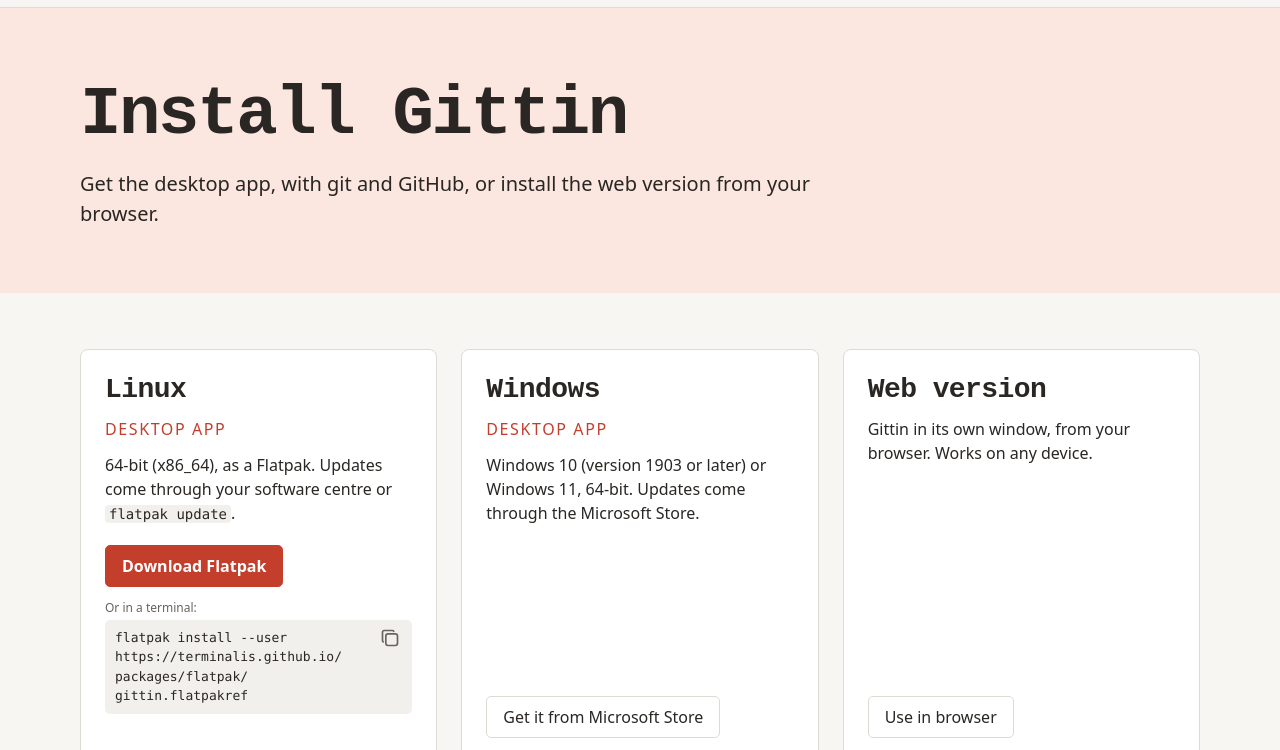
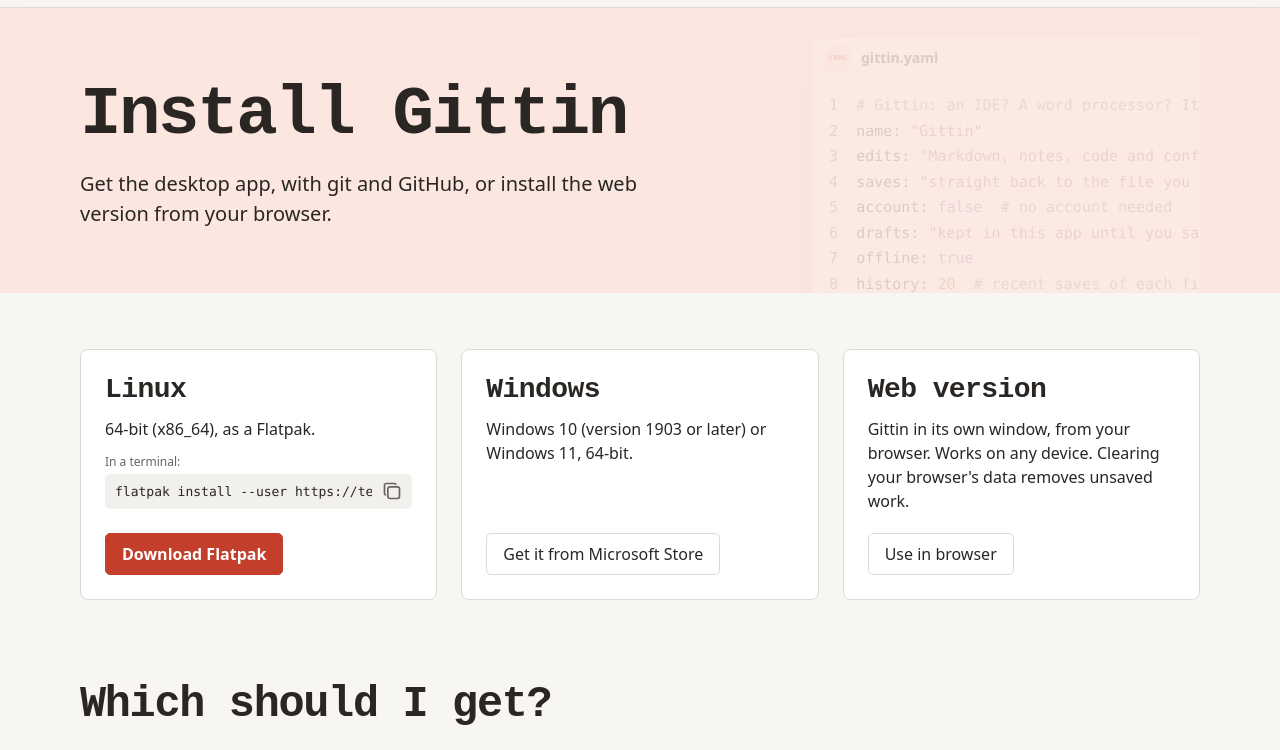
Before and after one commit to terminalis/gittin, a website built with Vite: page install/index.html in a window 1280 px wide. Shown: the part 56-806 px from the top of the page. Built offline with nearby package versions, Linux system fonts and the light colour scheme.

Commit message:
Rework the install cards, retake the git and GitHub shots, and drop the landing's Desktop app labels

```diff
--- a/install/index.html
+++ b/install/index.html
@@ -35,38 +35,52 @@
     </header>
     <main>
       <section class="install-head" aria-labelledby="install-title">
-        <h1 id="install-title">Install Gittin</h1>
-        <p>Get the desktop app, with git and GitHub, or install the web version from your browser.</p>
+        <div class="install-art" aria-hidden="true"><div class="install-snippet"><div class="install-snippet-bar"><span class="install-snippet-tile">YAML</span>gittin.yaml</div><pre><span class="install-snippet-number">1</span><span class="syntax-comment"># Gittin: an IDE? A word processor? It's just plain text</span>
+<span class="install-snippet-number">2</span>name: <span class="syntax-string">"Gittin"</span>
+<span class="install-snippet-number">3</span>edits: <span class="syntax-string">"Markdown, notes, code and config files"</span>
+<span class="install-snippet-number">4</span>saves: <span class="syntax-string">"straight back to the file you opened"</span>
+<span class="install-snippet-number">5</span>account: <span class="syntax-keyword">false</span>  <span class="syntax-comment"># no account needed</span>
+<span class="install-snippet-number">6</span>drafts: <span class="syntax-string">"kept in this app until you save"</span>
+<span class="install-snippet-number">7</span>offline: <span class="syntax-keyword">true</span>
+<span class="install-snippet-number">8</span>history: <span class="syntax-number">20</span>  <span class="syntax-comment"># recent saves of each file</span>
+<span class="install-snippet-number">9</span>languages:
+<span class="install-snippet-number">10</span>  - Markdown
+<span class="install-snippet-number">11</span>  - plain text
+<span class="install-snippet-number">12</span>  - JSON
+<span class="install-snippet-number">13</span>  - YAML
+<span class="install-snippet-number">14</span>  - CSS</pre></div></div>
+        <div class="install-head-copy">
+          <h1 id="install-title">Install Gittin</h1>
+          <p>Get the desktop app, with git and GitHub, or install the web version from your browser.</p>
+        </div>
       </section>
       <div class="install-cards">
         <section class="install-card" data-card="windows" aria-labelledby="windows-title">
           <h2 id="windows-title">Windows</h2>
-          <p class="site-label">Desktop app</p>
-          <p>Windows 10 (version 1903 or later) or Windows 11, 64-bit. Updates come through the Microsoft Store.</p>
+          <p>Windows 10 (version 1903 or later) or Windows 11, 64-bit.</p>
           <p class="install-actions"><a class="action primary" data-main href="https://apps.microsoft.com/detail/9NDJ4HR0FF1H" target="_blank" rel="noopener noreferrer">Get it from Microsoft Store</a></p>
         </section>
         <section class="install-card" data-card="linux" aria-labelledby="linux-title">
           <h2 id="linux-title">Linux</h2>
-          <p class="site-label">Desktop app</p>
-          <p>64-bit (x86_64), as a Flatpak. Updates come through your software centre or <code>flatpak update</code>.</p>
-          <p class="install-actions"><a class="action" data-main href="https://terminalis.github.io/packages/flatpak/gittin.flatpakref" target="_blank" rel="noopener noreferrer">Download Flatpak</a></p>
+          <p>64-bit (x86_64), as a Flatpak.</p>
           <div class="install-terminal">
-            <small>Or in a terminal:</small>
+            <small>In a terminal:</small>
             <div class="install-command">
-              <code tabindex="0">flatpak install --user https://terminalis.github.io/<wbr>packages/<wbr>flatpak/<wbr>gittin.flatpakref</code>
+              <code tabindex="0">flatpak install --user https://terminalis.github.io/packages/flatpak/gittin.flatpakref</code>
               <button type="button" class="install-copy" aria-label="Copy command" title="Copy command"><svg class="app-icon" xmlns="http://www.w3.org/2000/svg" width="20" height="20" viewBox="0 0 24 24" fill="none" stroke="currentColor" stroke-width="2" stroke-linecap="round" stroke-linejoin="round" aria-hidden="true" focusable="false"><path d="M7 9.667a2.667 2.667 0 0 1 2.667 -2.667h8.666a2.667 2.667 0 0 1 2.667 2.667v8.666a2.667 2.667 0 0 1 -2.667 2.667h-8.666a2.667 2.667 0 0 1 -2.667 -2.667l0 -8.666" /><path d="M4.012 16.737a2.005 2.005 0 0 1 -1.012 -1.737v-10c0 -1.1 .9 -2 2 -2h10c.75 0 1.158 .385 1.5 1" /></svg></button>
             </div>
             <p class="install-status" role="status" aria-live="polite"></p>
           </div>
+          <p class="install-actions"><a class="action" data-main href="https://terminalis.github.io/packages/flatpak/gittin.flatpakref" target="_blank" rel="noopener noreferrer">Download Flatpak</a></p>
         </section>
         <section class="install-card" data-card="web" aria-labelledby="web-title">
           <h2 id="web-title">Web version</h2>
-          <p>Gittin in its own window, from your browser. Works on any device.</p>
+          <p>Gittin in its own window, from your browser. Works on any device. Clearing your browser's data removes unsaved work.</p>
           <p class="install-lead-note" hidden>On a Mac, iPhone, iPad or Android, install the web version.</p>
           <p class="install-hint" data-hint="add-to-dock" hidden>In Safari, choose File › Add to Dock.</p>
           <p class="install-hint" data-hint="add-to-home-screen" hidden>In Safari, tap Share, then Add to Home Screen.</p>
           <p class="install-hint" data-hint="cannot-install" hidden>Your browser can't install Gittin, but you can use it here.</p>
-          <p class="install-actions"><button type="button" class="web-install" hidden>Install</button><a class="action" data-main href="/use/">Use in browser</a></p>
+          <p class="install-actions"><button type="button" class="web-install" hidden>Install web app</button><a class="action" data-main href="/use/">Use in browser</a></p>
         </section>
       </div>
       <section class="install-compare" aria-labelledby="compare-title">
--- a/src/site/install.ts
+++ b/src/site/install.ts
@@ -29,9 +29,11 @@ if (leading) {
 const shown = hint(visitor);
 if (shown) web.querySelector<HTMLElement>(`[data-hint="${shown}"]`)!.hidden = false;
 
-/** Shows or hides Install; leading with the web version, it is the primary button while it shows. */
+/** While the browser offers installation, Install web app takes Use in browser's place; leading with the web version,
+ * it is the primary button. */
 function offering(on: boolean) {
   installButton.hidden = !on;
+  useInBrowser.hidden = on;
   if (leading !== 'web') return;
   installButton.classList.toggle('primary', on);
   useInBrowser.classList.toggle('primary', !on);
--- a/src/site/site.css
+++ b/src/site/site.css
@@ -196,14 +196,6 @@
   font-weight: 700;
   font-size: 18px;
   letter-spacing: .05em;
-  color: var(--accent);
-}
-/* Small uppercase labels: Desktop app on the landing's first sections and under the install page's desktop cards. */
-.site-label {
-  margin: 0;
-  font: 700 13px var(--font-primary);
-  letter-spacing: .1em;
-  text-transform: uppercase;
   color: var(--accent);
 }
 .feature h2 {
@@ -457,8 +449,77 @@
   padding-top: 64px;
 }
 .install-head {
+  position: relative;
+  overflow: hidden;
   padding: 72px var(--gutter) 64px;
   background: var(--warm);
+}
+.install-head-copy {
+  position: relative;
+  max-width: 600px;
+}
+/* As on Home: a faint editor window describing Gittin in YAML, clear of the words, cut off at the content column's
+   right edge and the band's bottom. */
+.install-art {
+  position: absolute;
+  inset: 0 var(--gutter);
+  overflow: hidden;
+  pointer-events: none;
+}
+.install-snippet {
+  position: absolute;
+  top: 28px;
+  left: calc(600px + clamp(64px, (100% - 600px) * 0.25, 140px));
+  width: 640px;
+  border: 1px solid var(--line);
+  border-radius: 10px;
+  background: var(--surface);
+  box-shadow: 0 24px 70px #00000024;
+  opacity: 0.14;
+}
+.install-snippet-bar {
+  display: flex;
+  align-items: center;
+  gap: 10px;
+  height: 42px;
+  padding: 0 14px;
+  border-bottom: 1px solid var(--line);
+  font: 600 14px var(--font-secondary);
+}
+.install-snippet-tile {
+  display: grid;
+  place-items: center;
+  width: 26px;
+  height: 26px;
+  border-radius: 5px;
+  background: var(--warm);
+  color: var(--accent);
+  font: 700 8px var(--font-primary);
+  letter-spacing: .02em;
+}
+.install-snippet pre {
+  margin: 0;
+  padding: 14px 0;
+  font: 15px/1.7 ui-monospace, SFMono-Regular, "SF Mono", Menlo, Consolas, "Liberation Mono", monospace;
+}
+.install-snippet-number {
+  display: inline-block;
+  width: 3ch;
+  margin-right: 2ch;
+  color: var(--muted);
+  text-align: right;
+}
+.syntax-comment {
+  color: var(--syntax-comment);
+}
+.syntax-string {
+  color: var(--syntax-string);
+}
+.syntax-keyword {
+  color: var(--syntax-keyword);
+}
+.syntax-number {
+  color: var(--syntax-number);
 }
 .install-head h1 {
   margin: 0;
@@ -496,12 +557,6 @@
   margin: 0;
   font: 16px/1.5 var(--font-secondary);
 }
-.install-card p code {
-  padding: 1px 4px;
-  border-radius: 4px;
-  background: var(--code);
-  font: 14px ui-monospace, SFMono-Regular, "SF Mono", Menlo, Consolas, "Liberation Mono", monospace;
-}
 .install-hint,
 .install-lead-note {
   color: var(--muted);
@@ -528,26 +583,26 @@
 .install-terminal small {
   font-size: 12px;
 }
-/* One shaded box: the command wraps inside it, after a slash of the address, and Copy sits in its top corner. */
+/* One shaded box: the command on one line, scrolling sideways when it doesn't fit, and Copy beside it. */
 .install-command {
-  position: relative;
+  display: flex;
+  align-items: center;
   min-width: 0;
   border-radius: var(--radius);
   background: var(--code);
 }
 .install-command code {
-  display: block;
-  padding: 8px 44px 8px 10px;
+  flex: 1;
+  min-width: 0;
+  padding: 8px 10px;
   font: 13px/1.5 ui-monospace, SFMono-Regular, "SF Mono", Menlo, Consolas, "Liberation Mono", monospace;
-  white-space: pre-wrap;
-  overflow-wrap: anywhere;
+  white-space: pre;
+  overflow-x: auto;
   user-select: all;
 }
 .install-command button,
 .install-command button:hover {
-  position: absolute;
-  top: 2px;
-  right: 2px;
+  flex: none;
   min-height: 32px;
   padding: 0 10px;
   border: 0;
@@ -561,7 +616,6 @@
   outline-offset: -2px;
 }
 .install-card .install-status {
-  min-height: 20px;
   color: var(--muted);
   font-size: 13px;
 }
@@ -595,6 +649,13 @@
 }
 .install-compare tbody td {
   color: var(--muted);
+}
+/* Narrower, the Store button's label would wrap in a third of the width and stand taller than the others; stacked,
+   every card keeps its button at its foot. */
+@media (max-width: 960px) {
+  .install-cards {
+    grid-template-columns: minmax(0, 1fr);
+  }
 }
 @media (max-width: 760px) {
   .site-bar {
@@ -672,6 +733,10 @@
   .install-head {
     padding: 48px var(--gutter) 40px;
   }
+  /* The editor window needs more room than a phone has beside the words. */
+  .install-art {
+    display: none;
+  }
   .install-head p {
     font-size: 18px;
   }
```
Also changed, not shown: index.html (+3 -3 lines), tests/browser/install-page.spec.ts (+27 -14 lines), tests/browser/site.spec.ts (+2 -5 lines), public/landing/git-history-dark-desktop.webp, public/landing/git-history-light-desktop.webp, public/landing/github-sync-dark-desktop.webp, public/landing/github-sync-light-desktop.webp.
